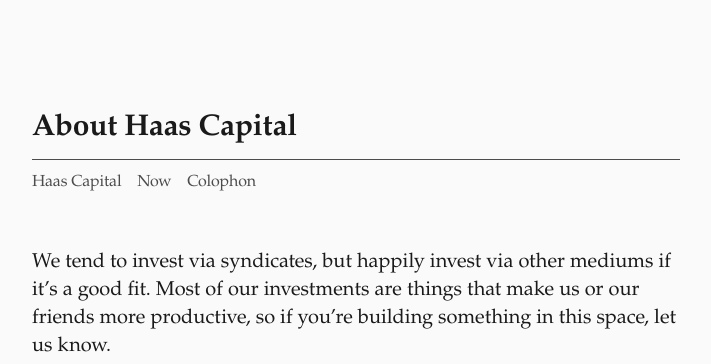
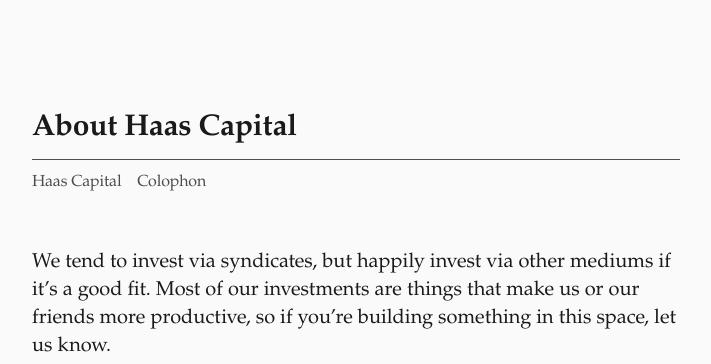
Before and after one commit to 0xHaas/invest, a Jekyll site: the page built from _pages/about.md, in a window 1280 px wide. Shown: the top 364 px of the page, without its empty margins (284-995 px from the left). Built offline with Jekyll 4.4.1, drawn with Linux system fonts in a browser that asks for light colours.

Commit message:
Update about.md
Removal of now banner link

```diff
--- a/_pages/about.md
+++ b/_pages/about.md
@@ -7,7 +7,6 @@
 subtitle-nav: true
 sub-navs:
  - "<a href='/' title='home' rel='author'>Haas&nbsp;Capital</a>"
- - "<a href='/now' title='Now Page'>Now</a>"
  - "<a href='/colophon'>Colophon</a>"
 ---
 
```
